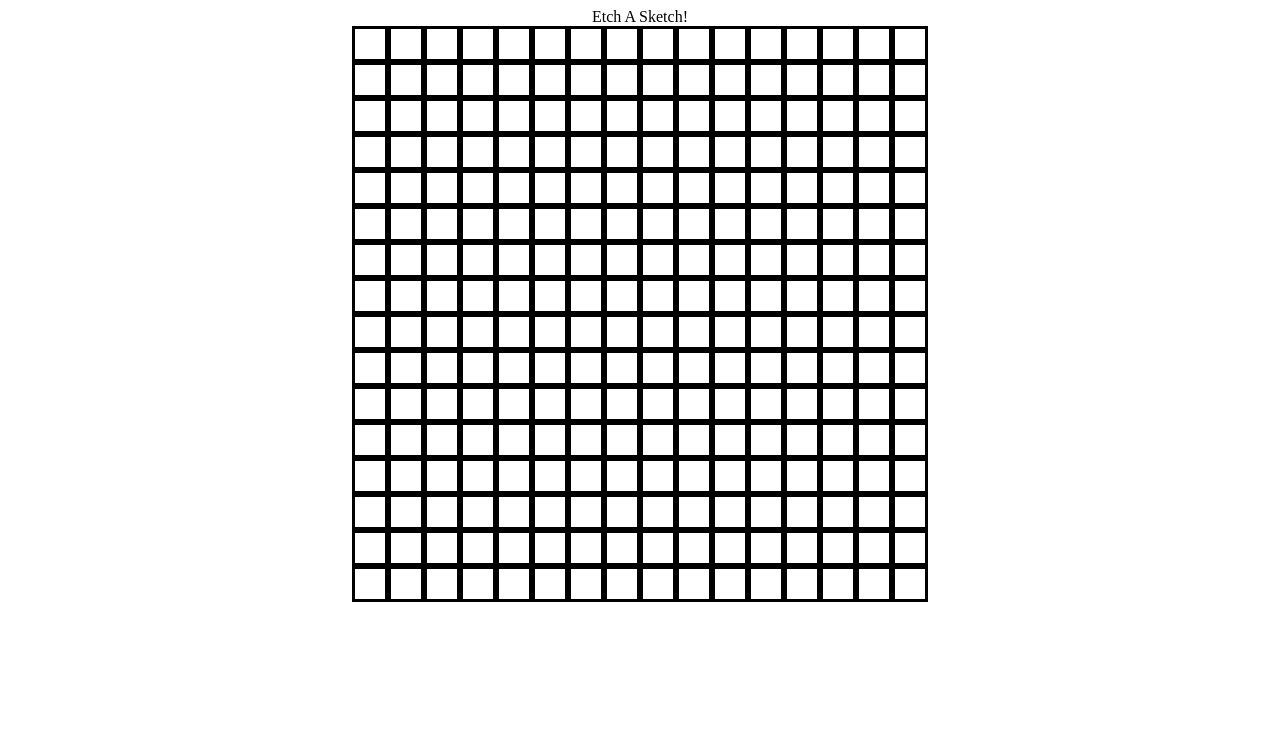
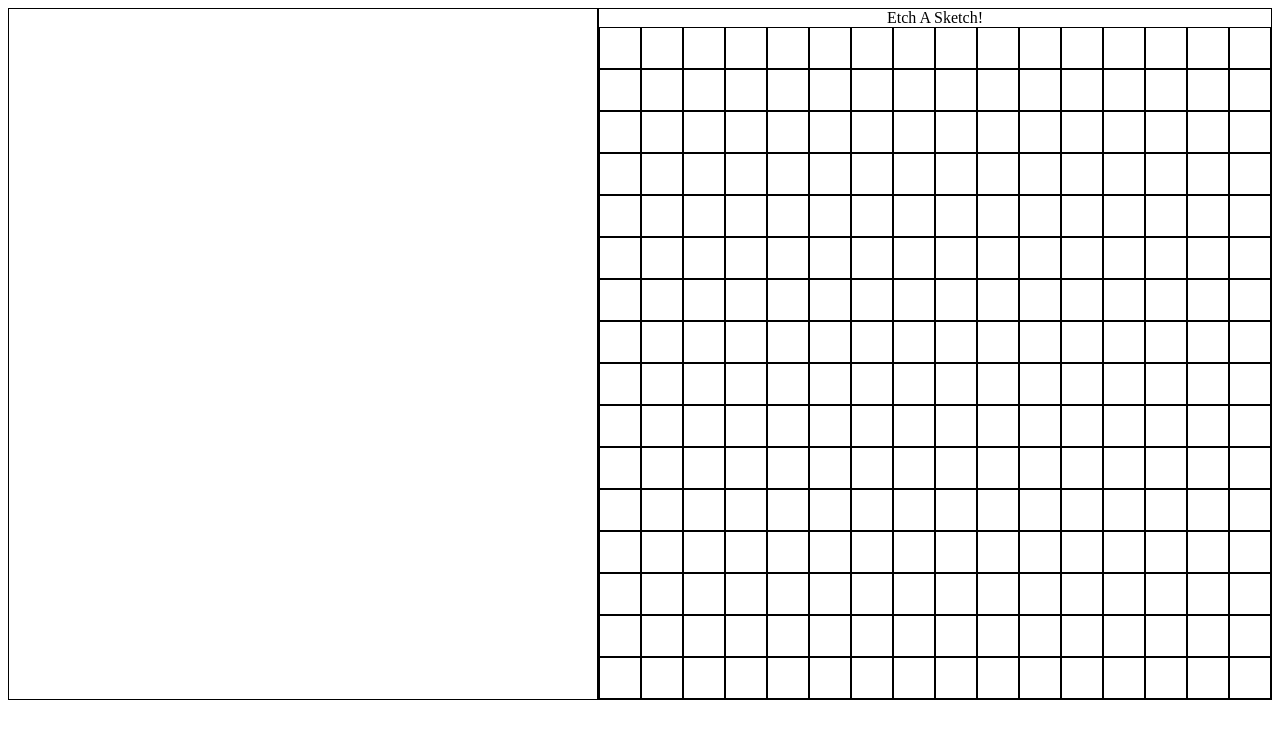
Before and after one commit to jrhei/etch-a-sketch, a plain HTML site: page index.html in a window 1280 px wide. Drawn offline with Linux system fonts and the light colour scheme.

Commit message:
BETA 0.02-Two section and Changing color grid * Add function where if the mouse hovers to a specific div box in the grid it will change the background color * Add first and second section divs to arrange the location of the grid

```diff
--- a/index.html
+++ b/index.html
@@ -9,7 +9,7 @@
     <link rel="stylesheet" href ="./style.css">
 </head>
 <body>
-    <div id = "info"></div>
+    <div class = "first-section"></div>
     <div class = "second-section">
         <div class = "title">Etch A Sketch!</div>
         <div id="drawingArea"></div>
--- a/javascript.js
+++ b/javascript.js
@@ -12,3 +12,8 @@ for (i = 1; i <= 16; i++){
         xDiv.appendChild(yDiv);
     }
 }
+const yblock = document.querySelectorAll('.yblock'); //queries the grids
+yblock.forEach(yblock => yblock.addEventListener('mouseover', function(e){ //when hovering over the blocks they change a specific color
+    console.log(e.target);
+    yblock.style.cssText ='background: red';
+}));
--- a/style.css
+++ b/style.css
@@ -3,14 +3,29 @@
     flex-direction: column;
     justify-content: center;
     align-items: center;
+    flex: 1 1 0;
+    border: solid black 1px;
 }
 #drawingArea{
     display: flex;
     /*border: solid black;*/
 
+
 }
 .yblock{
-    padding: 15px;
-    border: solid black;
+    padding: 20px;
+    border: solid black 1px;
+
+}
+body{
+    display: flex;
     flex: 1 1 0;
 }
+.first-section{
+    flex: 1 1 0;
+    border: solid black 1px;
+}
+
+/*.yblock:hover{
+    background-color: yellow;
+}*/
```
